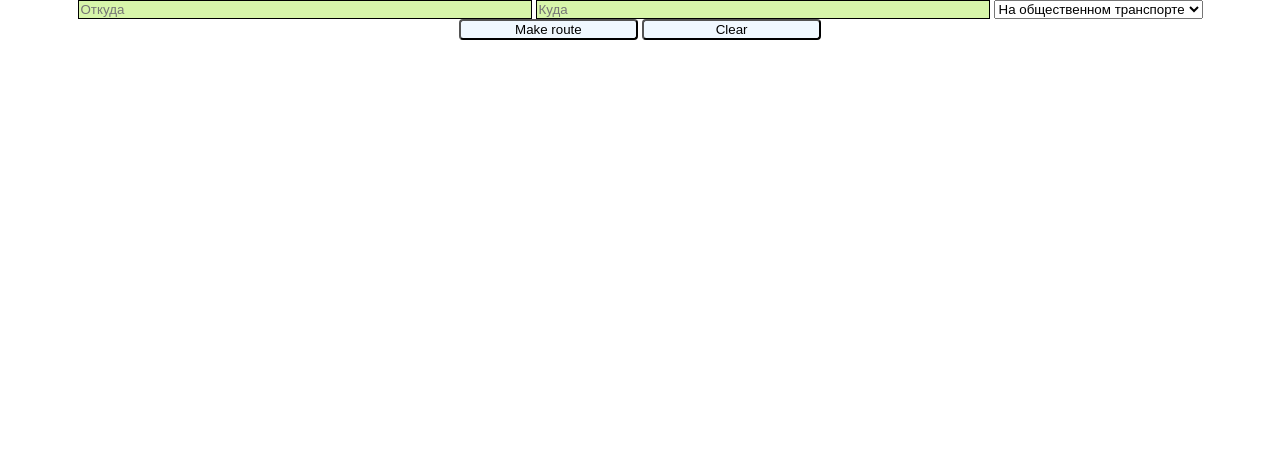
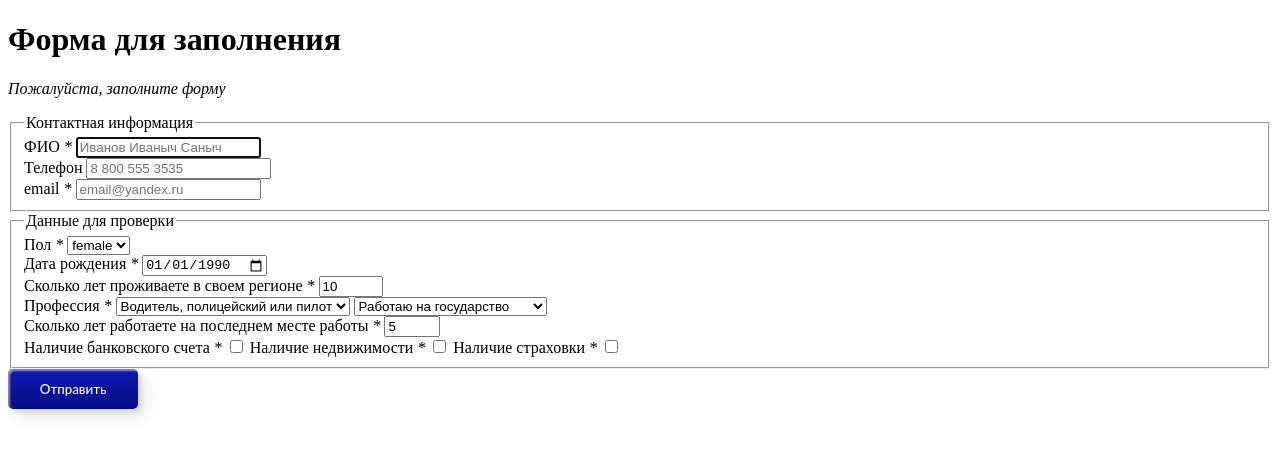
Before and after one commit to fatalliska/web, a plain HTML site: page index.html in a window 1280 px wide. Drawn offline with Linux system fonts and the light colour scheme.

Commit message:
homework3

```diff
--- a/index.html
+++ b/index.html
@@ -1,125 +1,57 @@
 <!DOCTYPE html>
-<html xmlns="http://www.w3.org/1999/xhtml">
+<html lang="en">
 <head>
-    <title>Быстрый старт. Размещение интерактивной карты на странице</title>
-    <meta http-equiv="Content-Type" content="text/html; charset=utf-8" />
-    <script src="https://api-maps.yandex.ru/2.1/?apikey=5e0c46e6-fbd3-4502-9458-e93d06b81926&lang=ru_RU" type="text/javascript">
-    </script>
-    <script type="text/javascript">
-        var myMap;
-        var multiRoute;
-        ymaps.ready(init);
-        function init(){
-            myMap = new ymaps.Map("map", {
-                center: [55.76, 37.64],
-                zoom: 12,
-                controls:['zoomControl', 'typeSelector']
-            }); }
-        function makeRoot() {
-            pointFrom = document.getElementById('text1').value;
-            pointTo = document.getElementById('text2').value;
-            selected = document.getElementById('selectID');
-            modeRoute = selected.options[selected.selectedIndex].value;
+    <meta charset="UTF-8">
+    <meta http-equiv="X-UA-Compatible" content="IE=edge">
+    <meta name="viewport" content="width=device-width, initial-scale=1.0">
+    <title>Scoring</title>
+    <link rel="stylesheet" href="style.css"
+</head>
+<body>
+    <form action="http://localhost:3000/scoring" method="POST">
+<h1>Форма для заполнения</h1>
+<p><i>Пожалуйста, заполните форму</i></p>
+<fieldset>
+<legend>Контактная информация</legend>
+<label for="name">ФИО <em>*</em></label>
+<input type="text" placeholder="Иванов Иваныч Саныч" autofocus required><br>
+<label for="name">Телефон</label>
+<input type="text" placeholder="8 800 555 3535"><br>
+<label for="name">email <em>*</em></label>
+<input type="text" placeholder="email@yandex.ru"><br>
+</fieldset>
 
-            if (pointFrom == '') {
-                document.getElementById('text1').focus;
-                alert('Забыли указать точку старта');
-                return;
-            }
-            if (pointTo == '') {
-                document.getElementById('text1').focus;
-                alert('Забыли указать точку прибытия');
-                return;
-            }
-            var multiRoute = new ymaps.multiRouter.MultiRoute({
-    // Точки маршрута. Точки могут быть заданы как координатами, так и адресом.
-            referencePoints: [pointFrom, pointTo],
-            params: {
-        avoidTrafficJams: true,
-        routingMode: modeRoute
-    }
-}, {
-      // Автоматически устанавливать границы карты так,
-      // чтобы маршрут был виден целиком.
-      boundsAutoApply: true,
-      routeActiveStrokeWidth: 10,
-      routeActiveStrokeStyle: 'solid',
-      routeActiveStrokeColor: '#00F7FF'
-});
-
-// Добавление маршрута на карту.
-myMap.geoObjects.add(multiRoute);
-multiRoute.model.events.add('requestsuccess', function() {
-    var activeRoute = multiRoute.getActiveRoute();
-    activeRoute.baloon.open();
-    activeRoute.properties.get('distance').text;
-    activeRoute.properties.get('duration').text;
-})
-        }
-        function clearMap() {
-            myMap.geoObjects.removeAll();
-            multiRoute && myMap.geoObjects.remove(multiRoute);
-        }
-    </script>
-    <style>
-        html {
-            height: 100%
-        }
-        body {
-            height: 100%;
-            margin: 0;
-            padding: 0;
-        }
-        #block {
-            margin: 0;
-            padding: 0;
-            width: 100%;
-            text-align: center;
-        }
-        #text1, #text2 {
-            padding: 2;
-            height: 2%;
-            width: 35%;
-            background-color: rgb(215, 245, 170);
-            border: solid 1px black;
-        }
-        .btn {
-            background-color: aliceblue;
-            height: 3%;
-            border-radius: 4px;
-            width: 14%;
-        }
-        .btn:hover {
-            background-color: rgb(169, 238, 198);
-            font-style: italic;
-            box-shadow: 0 10px 20px rgb(152, 236, 187);
-        }
-        .btn:active {
-            transform: translateY(-3px);
-            box-shadow: 0 5px 10px rgb(119, 189, 148);
-        }
-    </style>
-</head>
-
-<body>
-    <div id="block">
-    <input id="text1" type="text" placeholder="Откуда" required/>
-    <input id="text2" type="text" placeholder="Куда" required/>
-    <select id="selectID">
-
-        <option value=”masstransit”>На общественном транспорте</option>
-
-        <option value=”auto”>На машине</option>
-
-        <option value=”pedestrian”>Пешком</option>
-
-        <option value=”bicycle”>На велосипеде</option>
-
-        </select>
-    <input class='btn' type="button" value="Make route" onclick="makeRoot()">
-    <input class='btn' type="button" value="Clear" onclick="clearMap()">
-    </div>
-    <div id="map" style="width: 100%; height: 95%"></div>
+<fieldset>
+    <legend>Данные для проверки</legend>
+    <label for="gender">Пол <em>*</em></label>
+    <select id="gender">
+        <option value="female">female</option>
+        <option value="male">male</option>
+    </select><br>
+    <label for="birthDate">Дата рождения <em>*</em></label>
+    <input type="date" id="birtDate" value="1990-01-01" required><br>
+    <label for="periodLife">Сколько лет проживаете в своем регионе <em>*</em></label>
+    <input type="number" id="periodLife" min="0" max="100" value="10" required><br>
+    <label for="profession">Профессия <em>*</em></label>
+    <select id="profession">
+        <option value="high">Водитель, полицейский или пилот</option>
+        <option value="low">Программист или преподаватель</option>
+        <option value="other">Другое</option>
+    </select>
+    <select id="sphere">
+        <option value="public">Работаю на государство</option>
+        <option value="other">Не работаю на государство</option>
+    </select><br>
+    <label for="periodWork">Сколько лет работаете на последнем месте работы <em>*</em></label>
+    <input type="number" id="periodWork" min="0" max="70" value="5" required><br>
+    <label for="account">Наличие банковского счета <em>*</em></label>
+    <input type="checkbox" id="account">
+    <label for="estate">Наличие недвижимости <em>*</em></label>
+    <input type="checkbox" id="estate">
+    <label for="insurance">Наличие страховки <em>*</em></label>
+    <input type="checkbox" id="insurance">
+</fieldset>
+<button class="custom-btn btn-1">Отправить</button>
+    </form>
 </body>
-
 </html>
--- /dev/null
+++ b/style.css
@@ -0,0 +1,27 @@
+.custom-btn {
+    width: 130px;
+    height: 40px;
+    color: #fff;
+    border-radius: 5px;
+    padding: 10px 25px;
+    font-family: 'Lato', sans-serif;
+    font-weight: 500;
+    background: transparent;
+    cursor: pointer;
+    transition: all 0.3s ease;
+    position: relative;
+    display: inline-block;
+     box-shadow:inset 2px 2px 2px 0px rgba(255,255,255,.5),
+     7px 7px 20px 0px rgba(0,0,0,.1),
+     4px 4px 5px 0px rgba(0,0,0,.1);
+    outline: none;
+  }
+  .btn-1 {
+    background: rgb(6,14,131);
+    background: linear-gradient(0deg, rgba(6,14,131,1) 0%, rgba(12,25,180,1) 100%);
+    border: none;
+  }
+  .btn-1:hover {
+     background: rgb(0,3,255);
+  background: linear-gradient(0deg, rgba(0,3,255,1) 0%, rgba(2,126,251,1) 100%);
+  }
```
